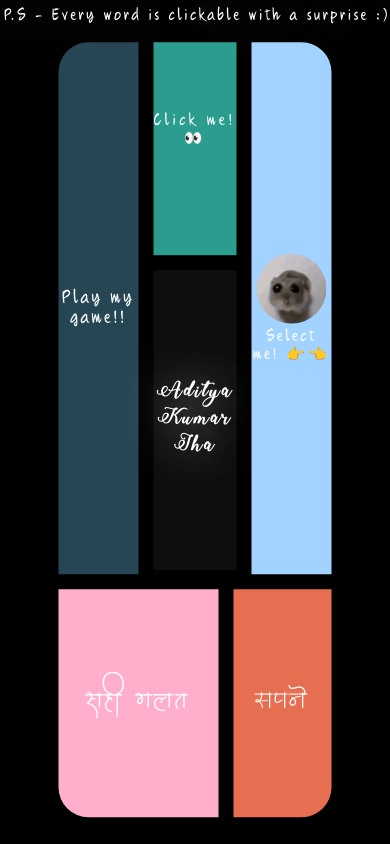
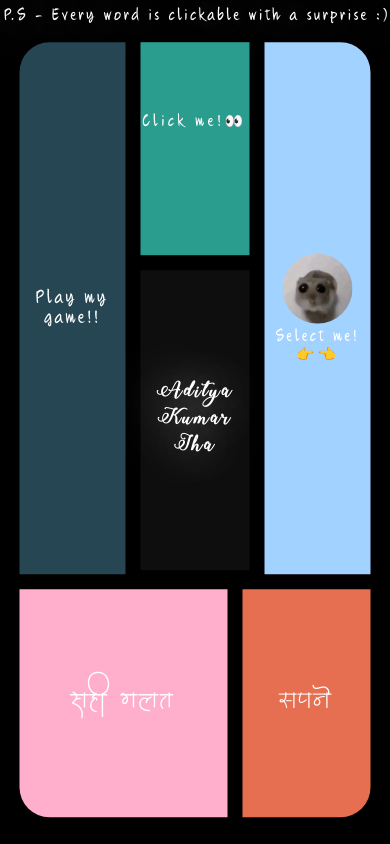
Before and after one commit to Adiijha/GDSC_Task, a plain HTML site: page index.html in a window 390 px wide. Drawn offline with Linux system fonts and the light colour scheme.

Commit message:
Add Responsiveness

```diff
--- a/style.css
+++ b/style.css
@@ -189,6 +189,10 @@ img{
 }
 
 @media screen and (max-width:800px) {
+    #main{
+        width: 90%;
+        height:90%;
+    }
     .left-text{
         font-size: 17px;
     }
```
